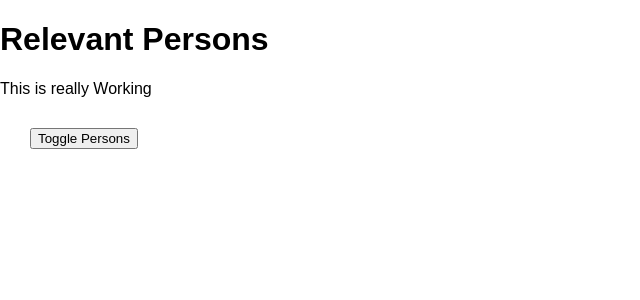
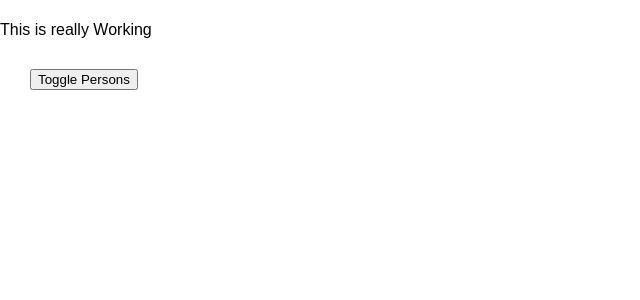
Before and after one commit to chicofos/React16, a React app: page / in a window 1280 px wide. Shown: the top 300 px of the page, without its empty margins (0-640 px from the left). Built offline with nearby package versions, Linux system fonts and the light colour scheme.

Commit message:
high order components

```diff
--- a/src/components/Cockpit/Cockpit.js
+++ b/src/components/Cockpit/Cockpit.js
@@ -1,5 +1,6 @@
 import React from 'react';
-import classes from './Cockpit.css'
+import classes from './Cockpit.css';
+import Aux from '../../hoc/Aux';
 
 const cockpit = (props) => {
 
@@ -20,7 +21,7 @@
 
 
     return (
-        <div className={classes.Cockpit}>
+        <Aux>
             <h1>{props.appTitle}</h1>
             <div className={assignedClasses.join(' ')}> This is really Working</div>
 
@@ -30,7 +31,7 @@
                     onClick={props.clicked}>Toggle Persons
                 </button>
             </div>
-        </div>
+        </Aux>
     );
 }
 
--- a/src/containers/App.js
+++ b/src/containers/App.js
@@ -2,6 +2,8 @@
 import classes from './App.css';
 import Persons  from '../components/Persons/Persons';
 import Cockpit from '../components/Cockpit/Cockpit';
+import withClass from '../hoc/withClass';
+import Aux from '../hoc/Aux';
 
 class App extends Component {
 
@@ -86,16 +88,16 @@
     }
 
     return (
-      <div className={classes.App}>
+      <Aux>
         <Cockpit
             appTitle={this.props.title}
             showPersons={this.state.showPersons}
             persons={this.state.persons}
             clicked={this.togglePersonsHandler}/>
         {persons}
-      </div>
+      </Aux>
     );
   }
 }
 
-export default App;
+export default withClass(App, classes.App);
--- /dev/null
+++ b/src/hoc/Aux.js
@@ -0,0 +1,4 @@
+
+const aux = (props) => props.children;
+
+export default aux;
--- /dev/null
+++ b/src/hoc/withClass.js
@@ -0,0 +1,12 @@
+import React from 'react';
+
+
+const withClass = (WrappedComponent, className) => {
+    return (props) => (
+        <div className={className}>
+        <WrappedComponent/>
+        </div>
+    )
+}
+
+export default withClass;
```
Also changed, not shown: 1 other file (tests, documents, lock files or other folders).
